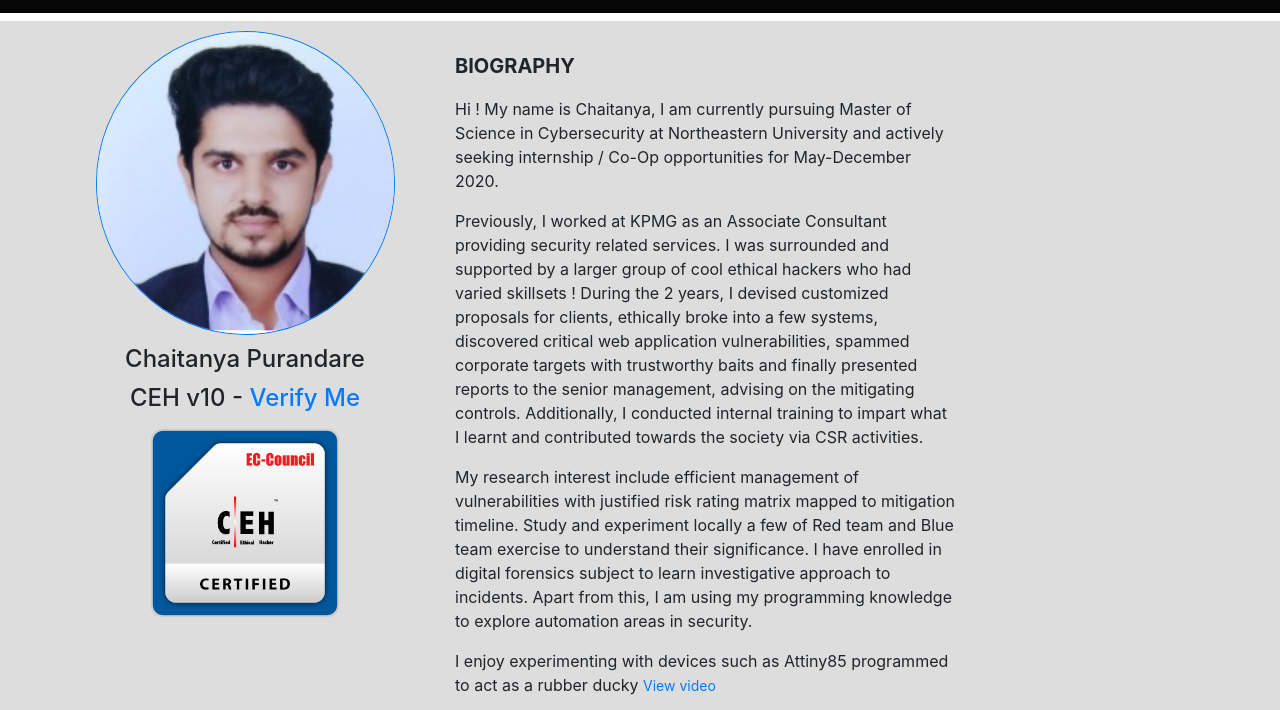
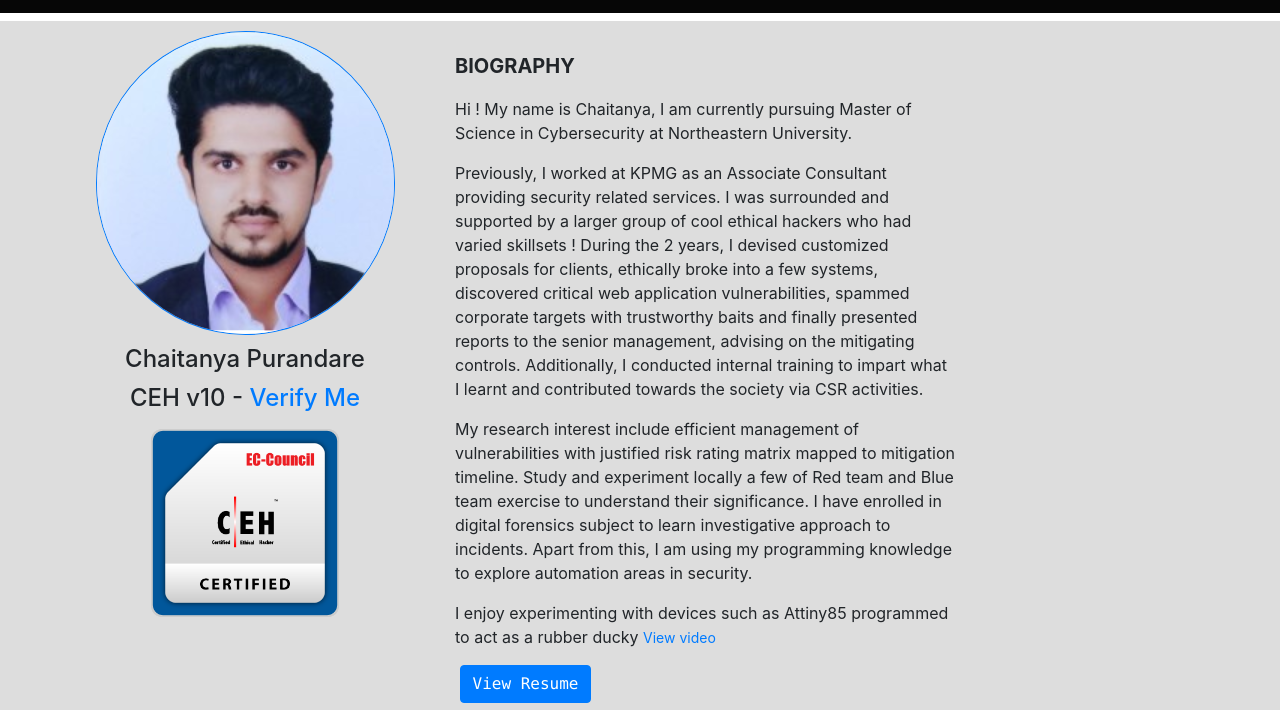
Before and after one commit to ChaiKPu/chaikpu.github.io, a plain HTML site: page index.html in a window 1280 px wide. Shown: the part 59-769 px from the top of the page. Drawn offline with nearby package versions, Linux system fonts and the light colour scheme; files whose address does not match are found by name; a web font is replaced by a local one.

Commit message:
Update index.html

```diff
--- a/index.html
+++ b/index.html
@@ -4,6 +4,7 @@
 <head>
     <meta charset="utf-8">
     <meta name="viewport" content="width=device-width, initial-scale=1.0, shrink-to-fit=no">
+    <meta name="google-site-verification" content="dqmLQtKMVolx-WFkkOOqXq63nEiuj9U7HUBYg2GfLC0" />
     <title>Portfolio</title>
     <link rel="stylesheet" href="assets/bootstrap/css/bootstrap.min.css">
     <link rel="stylesheet" href="https://fonts.googleapis.com/css?family=Amita">
@@ -55,7 +56,7 @@
                 <div class="col-md-6">
                     <div style="padding: 20px;">
                         <p style="font-size: 20px;"><strong>BIOGRAPHY</strong></p>
-                        <p>Hi ! My name is Chaitanya, I am currently pursuing Master of Science in Cybersecurity at Northeastern University and actively seeking internship / Co-Op opportunities for May-December 2020.</p>
+                        <p>Hi ! My name is Chaitanya, I am currently pursuing Master of Science in Cybersecurity at Northeastern University.</p>
                         <p>Previously, I worked at KPMG as an Associate Consultant providing security related services. I was surrounded and supported by a larger group of cool ethical hackers who had varied skillsets ! During the 2 years, I devised customized
                             proposals for clients, ethically broke into a few systems, discovered critical web application vulnerabilities, spammed corporate targets with trustworthy baits and finally presented reports to the senior management, advising
                             on the mitigating controls. Additionally, I conducted internal training to impart what I learnt and contributed towards the society via CSR activities.</p>
```
